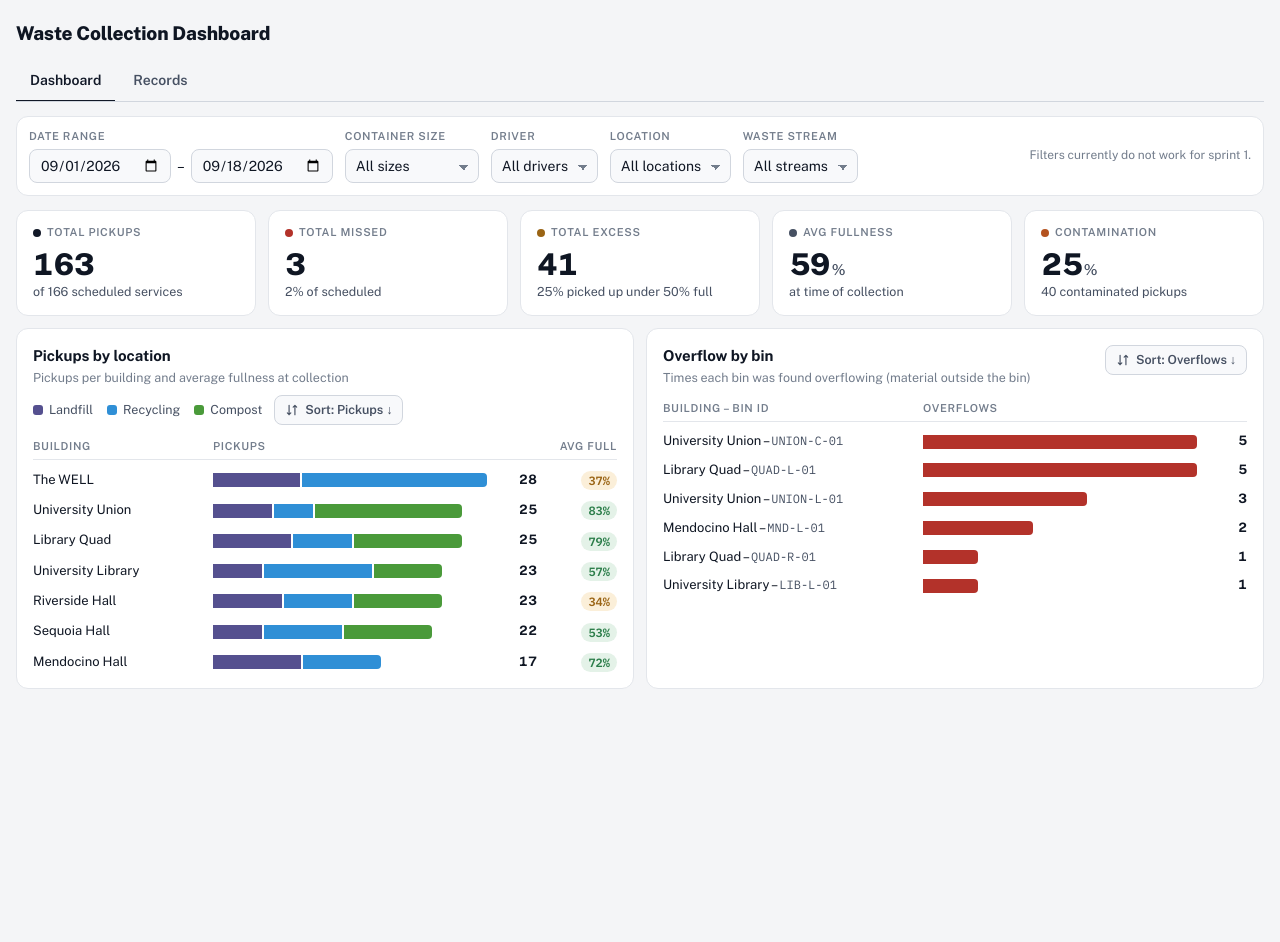
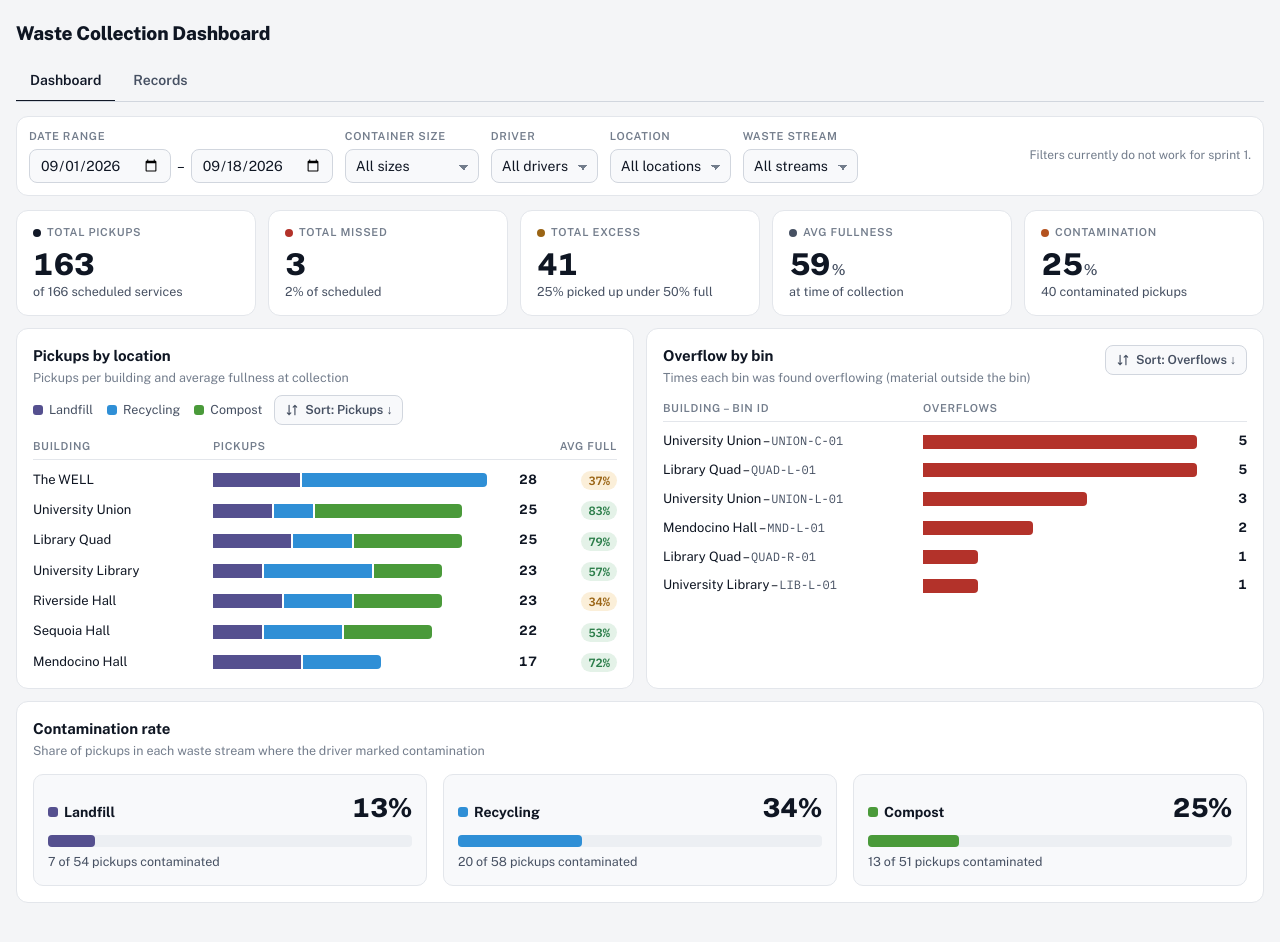
Before and after one commit to alexhart3/waste_dashboard, a Next.js app in the folder frontend/: page / in a window 1280 px wide. Shown: the top 942 px of the page. Before the commit the page ends 800 px from the top, so only its background shows below. Built offline with nearby package versions, Linux system fonts and the light colour scheme.

Commit message:
added contamination rate chart

```diff
--- a/frontend/src/app/page.tsx
+++ b/frontend/src/app/page.tsx
@@ -1,3 +1,4 @@
+import ContaminationRate from "@/components/ContaminationRate";
 import KpiRow from "@/components/KpiRow";
 import OverflowByBin from "@/components/OverflowByBin";
 import PickupsByLocation from "@/components/PickupsByLocation";
@@ -10,6 +11,7 @@ export default function Home() {
       <div className="grid">
         <PickupsByLocation />
         <OverflowByBin />
+        <ContaminationRate />
       </div>
     </>
   );
--- /dev/null
+++ b/frontend/src/components/ContaminationBox.tsx
@@ -0,0 +1,30 @@
+type ContaminationBoxProps = {
+    name: string;
+    color: string;
+    contaminated: number;
+    pickups: number;
+};
+
+export default function ContaminationBox({ name, color, contaminated, pickups }: ContaminationBoxProps) {
+  const percent = pickups > 0 ? Math.round((contaminated / pickups) * 100) : 0;
+
+    return (
+        <div className="cbox">
+            <div className="top2">
+                <span className="name">
+                    <i className="sw" style={{ background: color }}></i>
+                    {name}
+                </span>
+                <span className="pct">{percent}%</span>
+            </div>
+
+            <div className="bar" role="img" aria-label={`${name} contamination ${percent}%`}>
+                <i style={{ width: `${percent}%`, background: color }}></i>
+            </div>
+
+            <div className="foot">
+                {contaminated} of {pickups} pickups contaminated
+            </div>
+        </div>
+    );
+}
--- /dev/null
+++ b/frontend/src/components/ContaminationRate.tsx
@@ -0,0 +1,30 @@
+import ChartCard from "./ChartCard";
+import ContaminationBox from "./ContaminationBox";
+
+const streams = [
+    { name: "Landfill",  color: "var(--lf)", contaminated: 7,  pickups: 54 },
+    { name: "Recycling", color: "var(--rc)", contaminated: 20, pickups: 58 },
+    { name: "Compost",   color: "var(--cp)", contaminated: 13, pickups: 51 },
+];
+
+export default function ContaminationRate() {
+    return (
+        <ChartCard
+        title="Contamination rate"
+        subtitle="Share of pickups in each waste stream where the driver marked contamination"
+        wide
+        >
+            <div className="crate">
+                {streams.map((s) => (
+                    <ContaminationBox
+                        key={s.name}
+                        name={s.name}
+                        color={s.color}
+                        contaminated={s.contaminated}
+                        pickups={s.pickups}
+                    />
+                ))}
+            </div>
+        </ChartCard>
+    );
+}
```
